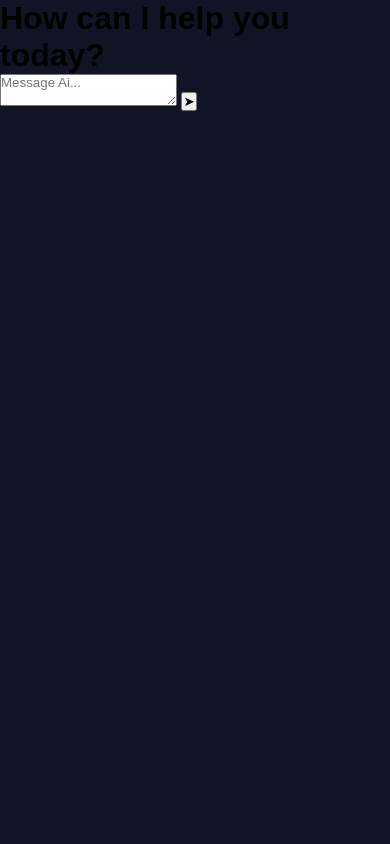
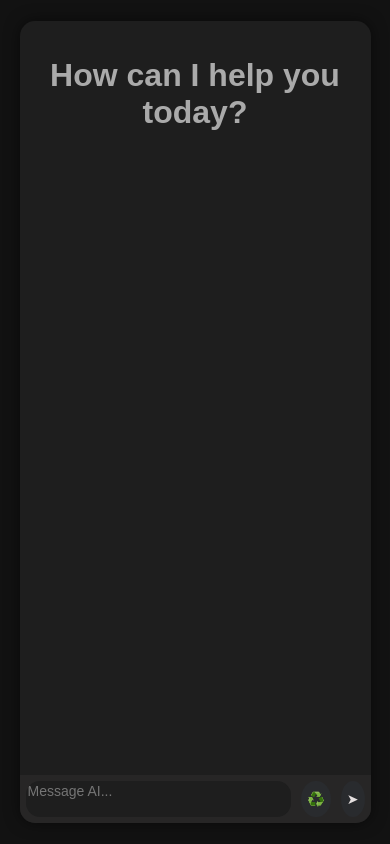
Before and after one commit to zaidahmed3/chatgpt-clone, a plain HTML site: page index.html in a window 390 px wide. Drawn offline with Linux system fonts and the light colour scheme.

Commit message:
styling clone

```diff
--- a/index.html
+++ b/index.html
@@ -8,19 +8,22 @@
 </head>
 <body>
 
-    <div class="app">
-        <div class="chat-area" id="chatBox">
+   <div class="app">
+
+    <div class="chat-area" id="chatBox">
       <div class="welcome">
         <h1>How can I help you today?</h1>
       </div>
+    </div>
 
-    </div>
     <div class="input-container">
-      <textarea id="userInput" placeholder="Message Ai..."></textarea>
+      <textarea id="userInput" placeholder="Message AI..."></textarea>
+      <button id="clearBtn">♻️</button>
       <button id="sendBtn">➤</button>
     </div>
 
-    </div>
+
+  </div>
 
     <script src="./openAi.js"></script>
 </body>
--- a/style.css
+++ b/style.css
@@ -5,9 +5,140 @@
   font-family: Arial, sans-serif;
 }
 
-body {
-  background: #121425;
-  height: 100vh;
+body{
+  background-color: #121212;
+  color: #fff;
   display: flex;
   justify-content: center;
+  align-items: center;
+  height: 100vh;
 }
+
+.app{
+  width: 90%;
+  max-width: 500px;
+height: 90vh;
+  background-color: #1e1e1e;
+  border-radius: 15px;
+  display: flex;
+  flex-direction: column;
+  overflow: hidden;
+   box-shadow: 0 0 15px rgba(0,0,0,0.5);
+}
+
+.chat-area {
+  flex: 1;
+  padding: 16px;
+  overflow-y: auto;
+  display: flex;
+  flex-direction: column;
+}
+
+.chat-area::-webkit-scrollbar {
+  width: 6px;
+}
+
+.chat-area::-webkit-scrollbar-thumb {
+  background: #555;
+  border-radius: 3px;
+}
+
+.message {
+  max-width: 70%;
+  margin-bottom: 10px;
+  padding: 10px 15px;
+  border-radius: 15px;
+  animation: fadeIn 0.3s ease;
+}
+
+
+
+
+.message.user {
+  align-self: flex-end;
+  background-color: #4e94ff;
+}
+
+.message.ai {
+  align-self: flex-start;
+  background-color: #333;
+}
+.welcome h1{
+  text-align: center;
+  color: #aaa;
+  margin-top: 20px;
+}
+.time {
+  font-size: 10px;
+  opacity: 0.6;
+  margin-top: 4px;
+}
+
+#userInput{
+  flex: 1;
+  padding: 2px;
+  border-radius: 14px;
+  resize: none;
+  border:none ;
+  outline: none;
+  background-color: #1e1e1e;
+  color: #fff;
+  font-size: 14px;
+
+}
+.input-container {
+  display: flex;
+  padding: 6px;
+  background-color: #272626;
+}
+button{
+  margin-left: 10px ;
+  padding: 0 6px;
+  background-color: #292b2e;
+  border: none;
+  border-radius: 50%;
+  cursor: pointer;
+  font-size: 16px;
+  color: rgb(228, 223, 223);
+
+}
+
+button:hover{
+  background-color: #464343;
+
+}
+
+@keyframes fadeIn {
+  from { opacity: 0; transform: translateY(10px); }
+  to { opacity: 1; transform: translateY(0); }
+}
+
+.typing {
+  width: 10px;
+  height: 10px;
+  background-color: #fff;
+  border-radius: 50%;
+  display: inline-block;
+  animation: blink 1s infinite;
+  margin-left: 5px;
+}
+
+@keyframes blink {
+  0%, 50%, 100% { opacity: 0; }
+  25%, 75% { opacity: 1; }
+}
+
+
+@media (max-width: 800px) {
+  .app {
+    height: 95vh;
+  }
+
+  button {
+    font-size: 14px;
+  }
+
+  textarea {
+    font-size: 11px;
+  }
+}
```
